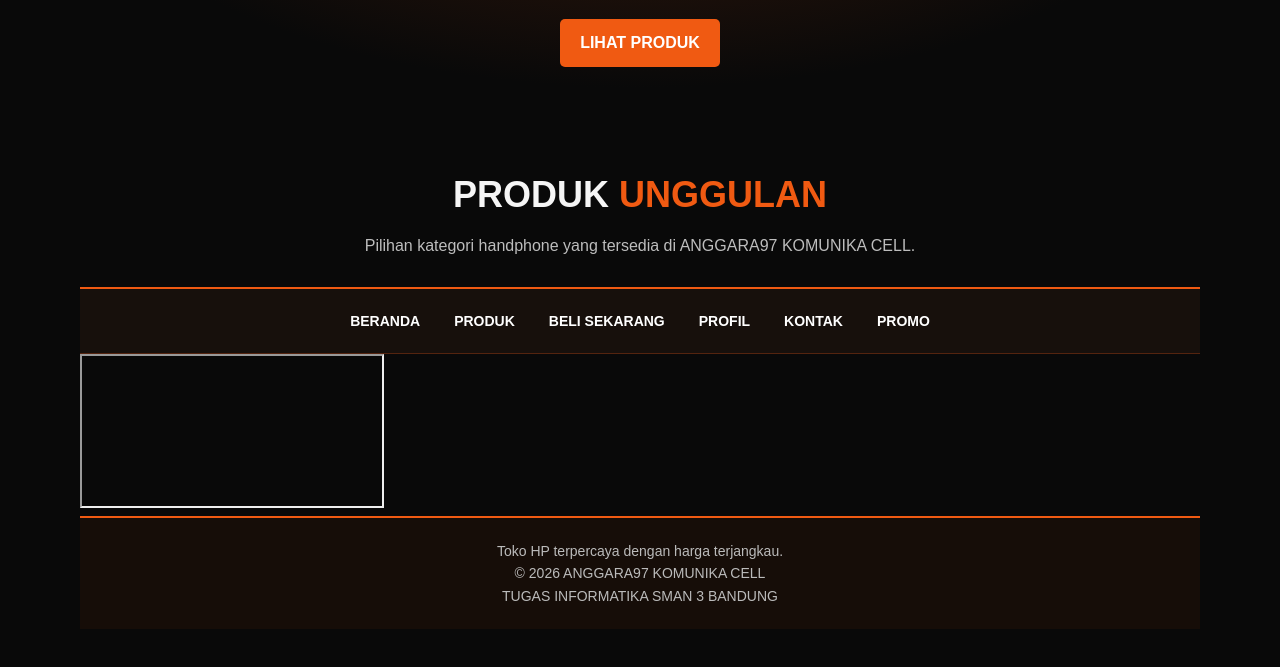
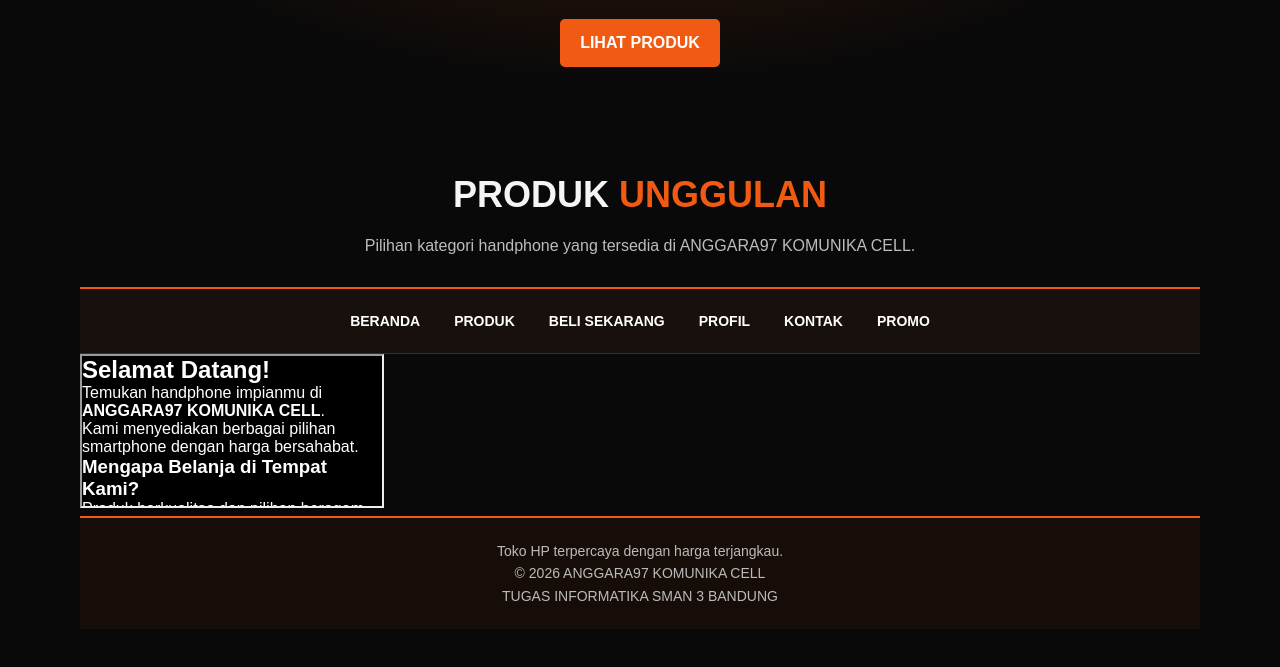
Before and after one commit to cileunyipride123/toko-hp-cina, a plain HTML site: page index.html in a window 1280 px wide. Shown: the part 708-1375 px from the top of the page. Drawn offline with Linux system fonts and the light colour scheme.

Commit message:
Fix iframe tag syntax in index.html

```diff
--- a/index.html
+++ b/index.html
@@ -75,7 +75,7 @@ footer{text-align:center;padding:22px;background:#160d08;border-top:2px solid va
   </nav>
 
   <main>
-  <iframe> src="home.html" name="konten" title="Area konten website"
+  <iframe src="home.html" name="konten" title="Area konten website">
   </iframe>
   </main>
 
```
